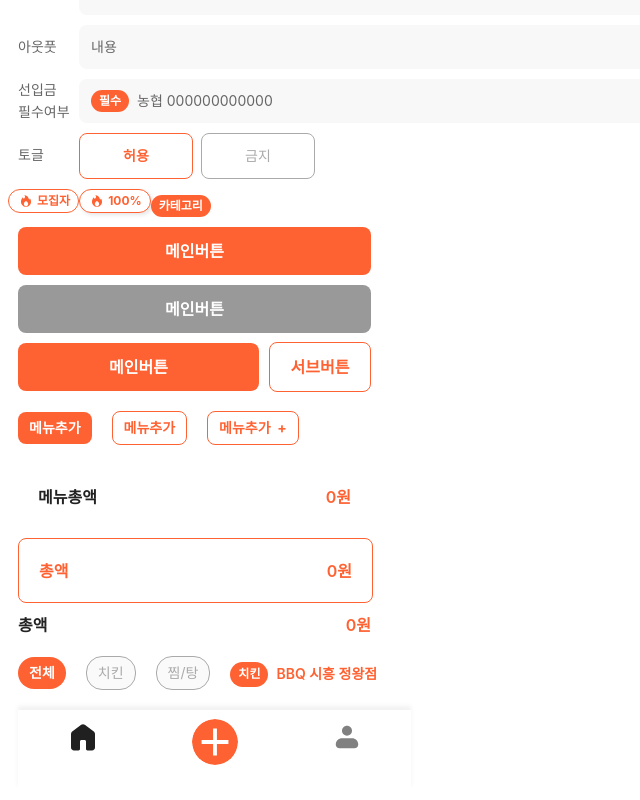
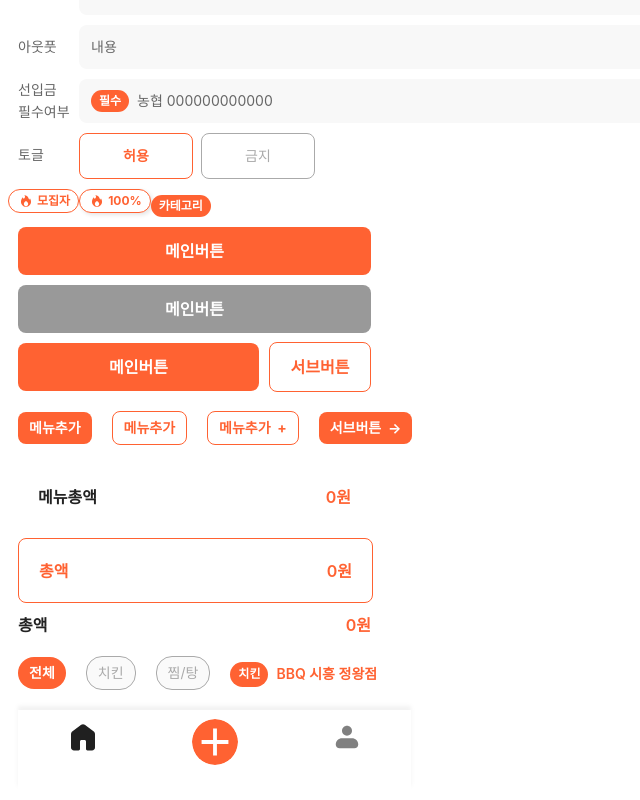
Before and after one commit to arane152/final-project, a React (Vite) app: page / in a window 1280 px wide. Shown: the part 893-1693 px from the top of the page, without its empty margins (0-640 px from the left). Built offline with nearby package versions, Linux system fonts and the light colour scheme; a web font is replaced by a local one.

Commit message:
YeJun-SubBtn.jsx-DesignComplete-05242100

```diff
--- a/src/components/SubBtn.jsx
+++ b/src/components/SubBtn.jsx
@@ -44,6 +44,13 @@ function SubBtn(props) {
             </BtnWrapperStroke>
         )
     }
+    else if (props.type == "next") {
+        return (
+            <BtnWrapperDefault>
+                <BtnText>{props.text} &nbsp;→</BtnText>
+            </BtnWrapperDefault>
+        )
+    }
     else {
         return (
             <BtnWrapperDefault>
--- a/src/main.jsx
+++ b/src/main.jsx
@@ -47,6 +47,7 @@ createRoot(document.getElementById('root')).render(
       <SubBtn text="메뉴추가"></SubBtn>
       <SubBtn type="stroke" text="메뉴추가"></SubBtn>
       <SubBtn type="stroke-plus" text="메뉴추가"></SubBtn>
+      <SubBtn type="next" text="서브버튼"></SubBtn>
 
       <TotalAmount title="메뉴총액"></TotalAmount>
       <TotalAmount title="총액" color="orange" type="stroke"></TotalAmount>
```
